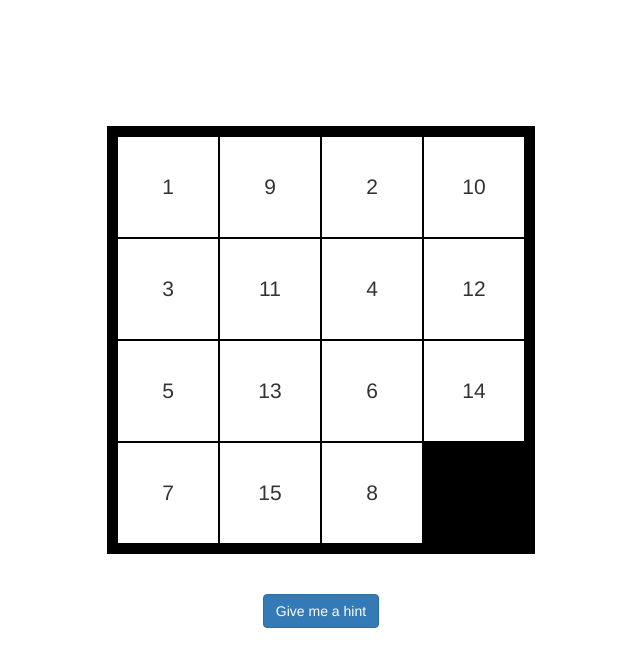
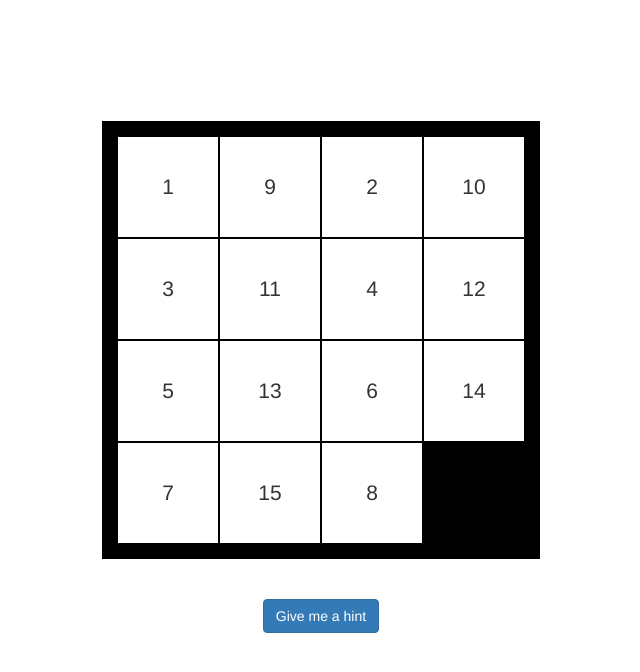
Before and after one commit to gbs0/js-table-puzzle, a website built with webpack: page index.html in a window 1280 px wide. Shown: the whole page, without its empty margins (319-959 px from the left). Built offline with nearby package versions, Linux system fonts and the light colour scheme.

Commit message:
fix front-end

```diff
--- a/application.css
+++ b/application.css
@@ -7,8 +7,7 @@ body {
 }
 
 table {
-  width: 428px;
-  border: 10px solid black;
+  border: 15px solid black;
   background: black;
 }
 
```
